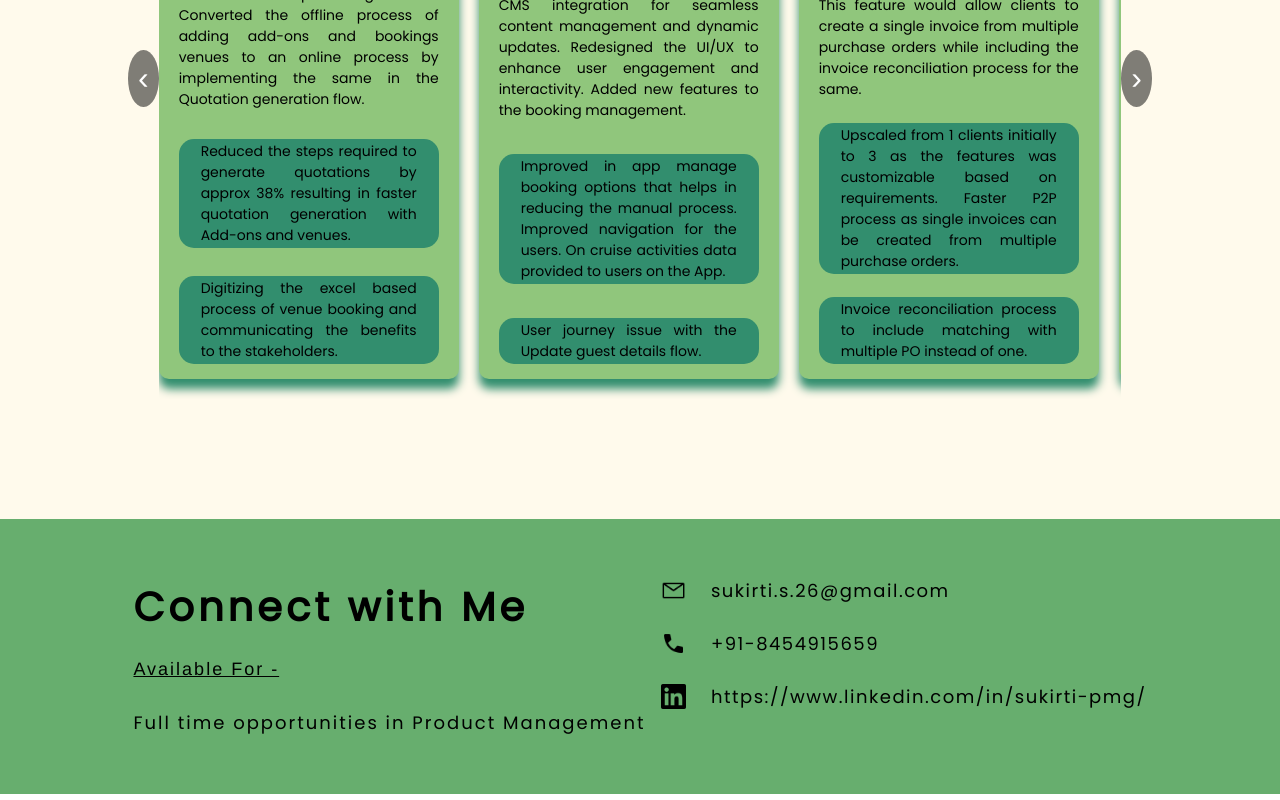
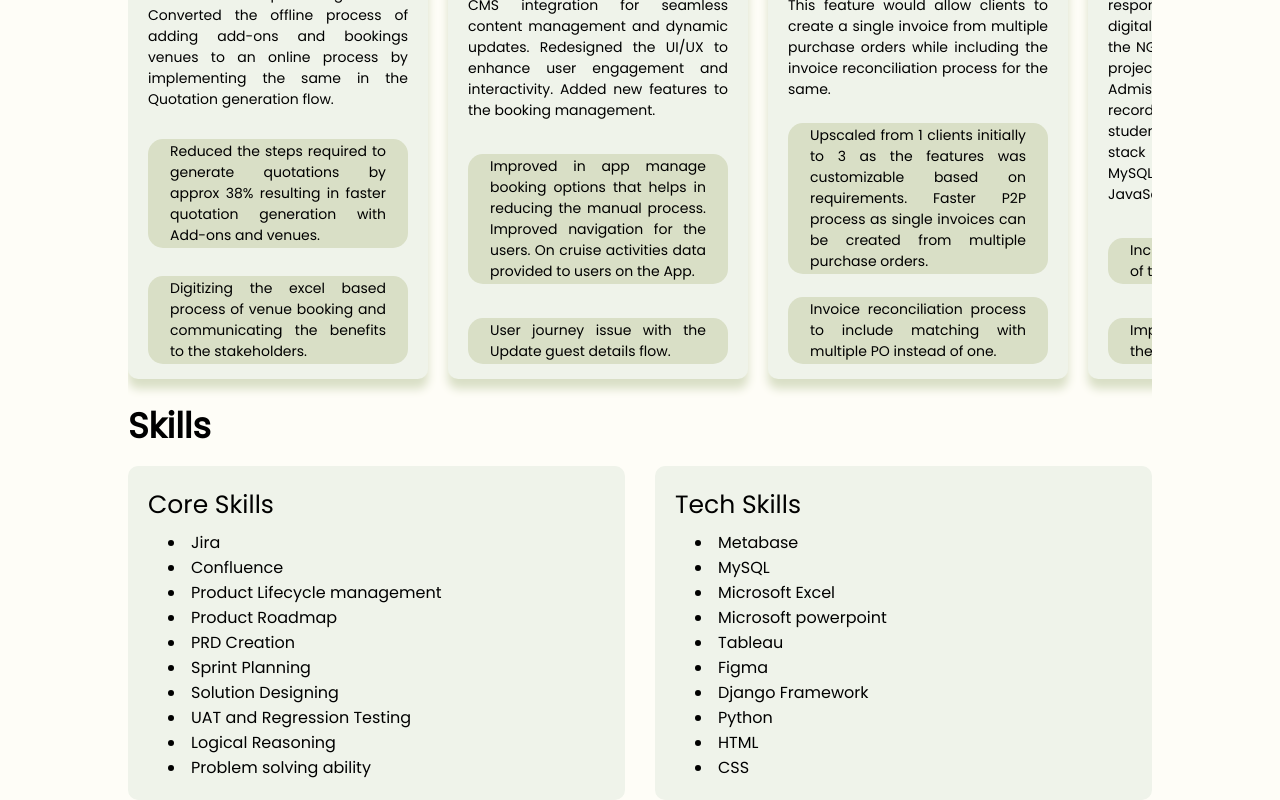
Before and after one commit to Sukirti-s/sukirti-portfolio, a React (Vite) app: page / in a window 1280 px wide. Shown: the part 1460-2260 px from the top of the page. Built offline with nearby package versions, Linux system fonts and the light colour scheme.

Commit message:
5th Commit

```diff
--- a/src/App.jsx
+++ b/src/App.jsx
@@ -4,7 +4,9 @@ import { Name } from './components/Name/Name';
 import { About } from './components/About/About';
 import { WorkEx } from './components/WorkEx/WorkEx';
 import { Projects } from './components/Projects/Projects';
+import { Skills } from './components/Skills/Skills';
 import { Contact } from './components/Contact/Contact';
+
 
 
 function App() {
@@ -16,6 +18,7 @@ function App() {
       <About />
       <WorkEx />
       <Projects />
+      <Skills />
       <Contact />
 
     </div>
--- a/src/components/About/About.module.css
+++ b/src/components/About/About.module.css
@@ -68,33 +68,6 @@
   }
 } */
 
-/* .topBlur {
-  position: absolute;
-  width: 50vw;
-  height: 50vw;
-  min-width: 350px;
-  min-width: 350px;
-  top: -128px;
-  left: -10vw;
-  border-radius: 764px;
-  background: var(--color-primary);
-  filter: blur(100px);
-  z-index: 0;
-}
-
-.bottomBlur {
-  position: absolute;
-  width: 70vw;
-  height: 50vw;
-  min-width: 350px;
-  min-width: 250px;
-  top: 246px;
-  right: -25vw;
-  border-radius: 764px;
-  background: var(--color-primary);
-  filter: blur(100px);
-  z-index: 0;
-} */
 
 @media screen and (max-width: 1000px) {
   .container {
@@ -105,4 +78,14 @@
   .content {
     align-items: center;
   }
+
+  .description {
+    font-size: 18px;
+    font-family: var(--font-poppins);
+    /* margin-bottom: 50px; */
+    padding-left: 15px;
+    padding-right: 0px;
+    text-align: justify;
+  }
+
 }
--- a/src/components/Contact/Contact.jsx
+++ b/src/components/Contact/Contact.jsx
@@ -26,7 +26,7 @@ export const Contact = () => {
             src={getImageUrl("icons/Linkedin.png")}
             alt="LinkedIn icon"
           />
-          <a href="https://www.linkedin.com/in/sukirti-pmg/">https://www.linkedin.com/in/sukirti-pmg/</a>
+          <a href="https://www.linkedin.com/in/sukirti-pmg/">View Proile</a>
         </li>
       </ul>
     </footer>
--- a/src/components/Contact/Contact.module.css
+++ b/src/components/Contact/Contact.module.css
@@ -3,7 +3,7 @@
 .container {
   color: var(--color-text);
   margin-top: 120px;
-  background-color: var(--color-secondary);
+  background-color: var(--color-dark);
   display: flex;
   flex-direction: row;
   justify-content: space-evenly;
@@ -72,6 +72,8 @@
   .container {
     flex-direction: column;
     gap: 20px;
+    overflow: hidden;
+
   }
 
   .text {
@@ -83,8 +85,7 @@
   }
 
   .links {
-    align-items: center;
+    align-items: left;
     font-family: var(--font-poppins);
-
   }
 }
--- a/src/components/Navbar/Navbar.module.css
+++ b/src/components/Navbar/Navbar.module.css
@@ -10,10 +10,10 @@
   padding-bottom: 20px;
   z-index: 10;
   /* margin: 0 10%; */
-  background-color: var(--color-primary);
+  background-color: var(--color-dark);
   padding-left: 10%;
   padding-right: 10%;
-  box-shadow: 0 1px 5px rgba(0,0,0,0.2);
+  box-shadow: 0 1px 5px rgba(0,0,0,0.3);
 }
 
 .title {
@@ -84,7 +84,7 @@
     color: var(--color-text);
     background: linear-gradient(
       0deg,
-      var(--color-secondary) 0%,
+      var(--color-dark) 0%,
       var(--color-primary) 100%
     );
     padding: 20px 30px;
--- a/src/components/Projects/ProjectCard.module.css
+++ b/src/components/Projects/ProjectCard.module.css
@@ -27,7 +27,7 @@
   align-items: center;
   justify-content: space-between;
   scroll-snap-align: start;
-  font-weight: bold;
+  /* font-weight: bold; */
 }
 
 .image {
@@ -72,3 +72,22 @@
   font-family: var(--font-poppins);
 
 }
+
+@media screen and (max-width: 1000px) {
+  .card {
+    flex: 0 0 auto;
+    flex-direction: column;
+    max-width: 280px;
+    height: 600px;
+    padding: 15px 20px;
+    background-color: var(--color-primary);
+    box-shadow: 0 10px 10px 0 var(--color-dark);
+    border-radius: 10px;
+    display: flex;
+    align-items: center;
+    justify-content: space-between;
+    scroll-snap-align: start;
+    /* font-weight: bold; */
+  }
+
+}
--- a/src/components/Projects/Projects.jsx
+++ b/src/components/Projects/Projects.jsx
@@ -12,7 +12,7 @@ export const Projects = () => {
       <h2 className={styles.title}>Projects</h2>
 
       <div className={styles.sliderwrapper}>
-        <button className={styles.nav} id="prevBtn">‹</button>
+        {/* <button className={styles.navleft} id="prevBtn">‹</button> */}
 
         <div className={styles.slidercontainer}>
           <div className={styles.cardslider}>
@@ -22,7 +22,7 @@ export const Projects = () => {
           </div>
         </div>
 
-        <button className={styles.nav} id="nextBtn">›</button>
+        {/* <button className={styles.navright} id="nextBtn">›</button> */}
       </div>
 
     </section>
--- a/src/components/Projects/Projects.module.css
+++ b/src/components/Projects/Projects.module.css
@@ -43,19 +43,33 @@
 }
 
 /* Arrows */
-.nav {
-  background-color: rgba(0, 0, 0, 0.5);
-  color: white;
+.navleft {
+  background-color: var(--color-primary);
+  color: var(--color-text);
   border: none;
   font-size: 2rem;
-  padding: 10px;
+  padding: 5px;
   cursor: pointer;
   z-index: 1;
-  border-radius: 50%;
+  border-radius: 15%;
   transition: background 0.3s ease;
+  margin-right: 5px;
 }
+.navright {
+  background-color: var(--color-primary);
+  color: var(--color-text);
+  border: none;
+  font-size: 2rem;
+  padding: 5px;
+  cursor: pointer;
+  z-index: 1;
+  border-radius: 15%;
+  transition: background 0.3s ease;
+  margin-left: 5px;
+}
+
 .nav:hover {
-  background-color: rgba(0, 0, 0, 0.8);
+  background-color: var(--color-dark);
 }
 
 @media screen and (max-width: 1000px) {
--- /dev/null
+++ b/src/components/Skills/Skills.jsx
@@ -0,0 +1,51 @@
+import React from "react";
+
+import styles from "./Skills.module.css";
+import skills from "../../data/Skills.json";
+import { getImageUrl } from "../../utils";
+
+
+export const Skills = () => {
+  return (
+
+    <section className={styles.container} id="skills">
+
+      <h2 className={styles.title}>Skills</h2>
+
+      <div className={styles.content}>
+        <ul className={styles.history}>
+          {skills.map((skills, id) => {
+            return (
+              <li key={id} className={styles.historyItem}>
+                <div className={styles.historyItemDetails}>
+                <h3>Core Skills</h3>
+                  <ul>
+                    {skills.coreskill.map((coreskill, id) => {
+                      return <li className={styles.historyli} key={id}>{coreskill}</li>;
+                    })}
+                  </ul>
+                </div>
+              </li>
+
+            );
+          })}
+          {skills.map((skills, id) => {
+            return (
+              <li key={id} className={styles.historyItem}>
+                <div className={styles.historyItemDetails}>
+                <h3>Tech Skills</h3>
+                  <ul>
+                    {skills.techskill.map((techskill, id) => {
+                      return <li className={styles.historyli} key={id}>{techskill}</li>;
+                    })}
+                  </ul>
+                </div>
+              </li>
+
+            );
+          })}
+        </ul>
+      </div>
+    </section>
+  );
+};
--- /dev/null
+++ b/src/components/Skills/Skills.module.css
@@ -0,0 +1,149 @@
+@import "../../vars.css";
+
+.container {
+  color: var(--color-text);
+  /* margin-top: 45px; */
+  margin-left: 10%;
+  margin-right: 10%;
+  /* display: grid; */
+
+}
+
+.title {
+  color: var(--color-text);
+  font-size: 35px;
+  font-weight: 600;
+  font-family: var(--font-poppins);
+  /* letter-spacing: 1.75px; */
+  /* text-transform: uppercase; */
+}
+
+.content {
+  max-width: 100%;
+  width: 100%;
+  display: grid;
+  column-gap: 20px;
+  margin-top: 14px;
+}
+
+.history {
+  width: 100%;
+  display: grid;
+  flex-direction: column;
+  /* grid: 300px 300px / repeat(2, 300px); */
+  grid-template-columns: repeat(2, 1fr);
+  gap: 30px;
+}
+
+.historyItem {
+  display: flex;
+  flex-direction: row;
+  align-items: center;
+  gap: 17px;
+  background: var(--color-primary);
+  border-radius: 10px;
+  padding: 20px;
+  font-family: var(--font-poppins);
+}
+
+.historyItemDetails {
+  font-family: var(--font-poppins);
+}
+
+.historyItemDetails h3 {
+  font-size: 25px;
+  font-weight: 550;
+  font-family: var(--font-poppins);
+}
+
+.historyItemDetails h4 {
+    font-size: 21px;
+    font-weight: 500;
+    font-family: var(--font-poppins);
+  }
+
+.historyItemDetails p {
+  font-size: 18px;
+  font-weight: 300;
+  font-family: var(--font-poppins);
+}
+
+.historyItemDetails ul {
+  margin-top: 6px;
+  list-style-position: inside;
+  font-size: 16px;
+  list-style-type: disc;
+  margin-left: 20px;
+  font-family: var(--font-poppins);
+
+}
+
+.historyli {
+    font-family: var(--font-poppins);
+}
+
+@media screen and (max-width: 830px) {
+  .content {
+    flex-direction: column;
+    display: grid;
+    align-items: center;
+    gap: 34px;
+  }
+
+  .history {
+    width: 100%;
+    gap: 10px;
+    display: grid;
+    grid-template-columns: repeat(1, 1fr);
+    /* grid-column: 1/ 2; */
+    font-family: var(--font-poppins);
+
+  }
+
+  .historyItem {
+    display: flex;
+    flex-direction: row;
+    align-items: center;
+    gap: 17px;
+    background: var(--color-primary);
+    border-radius: 10px;
+    padding: 20px;
+    font-family: var(--font-poppins);
+  }
+
+  .historyItemDetails {
+    font-family: var(--font-poppins);
+  }
+
+  .historyItemDetails h3 {
+    font-size: 20px;
+    font-weight: 550;
+    font-family: var(--font-poppins);
+  }
+
+  .historyItemDetails h4 {
+      font-size: 18px;
+      font-weight: 500;
+      font-family: var(--font-poppins);
+    }
+
+  .historyItemDetails p {
+    font-size: 16px;
+    font-weight: 300;
+    font-family: var(--font-poppins);
+  }
+
+  .historyItemDetails ul {
+    margin-top: 6px;
+    list-style-position: inside;
+    font-size: 15px;
+    list-style-type: disc;
+    margin-left: 20px;
+    font-family: var(--font-poppins);
+
+  }
+
+  .historyli {
+      font-family: var(--font-poppins);
+  }
+}
--- a/src/data/Skills.json
+++ b/src/data/Skills.json
@@ -0,0 +1,7 @@
+[
+    {
+      "coreskill": ["Jira","Confluence","Product Lifecycle management","Product Roadmap","PRD Creation","Sprint Planning","Solution Designing","UAT and Regression Testing","Logical Reasoning","Problem solving ability"],
+      "techskill": ["Metabase","MySQL","Microsoft Excel","Microsoft powerpoint","Tableau","Figma","Django Framework","Python","HTML","CSS"]
+    }
+
+]
--- a/src/vars.css
+++ b/src/vars.css
@@ -1,12 +1,13 @@
 :root{
     /* Colours */
     --color-text: #000000;
-    --color-primary: #90C67C;
-    --color-secondary: #67AE6E;
-    --color-dark: #328E6E;
-    --color-bg1: #f0f0f0;
-    --color-bg2: #E1EEBC;
-    --color-bg: #FFFAEC;
+    --color-primary: #EFF3EA;
+    --color-secondary: #FFF2C2;
+    --color-dark: #D9DFC6;
+    --color-bg: #fefdf7;
+
+    /* --color-bg1: #f0f0f0;
+    --color-bg2: #E1EEBC; */
 
 
 
```
